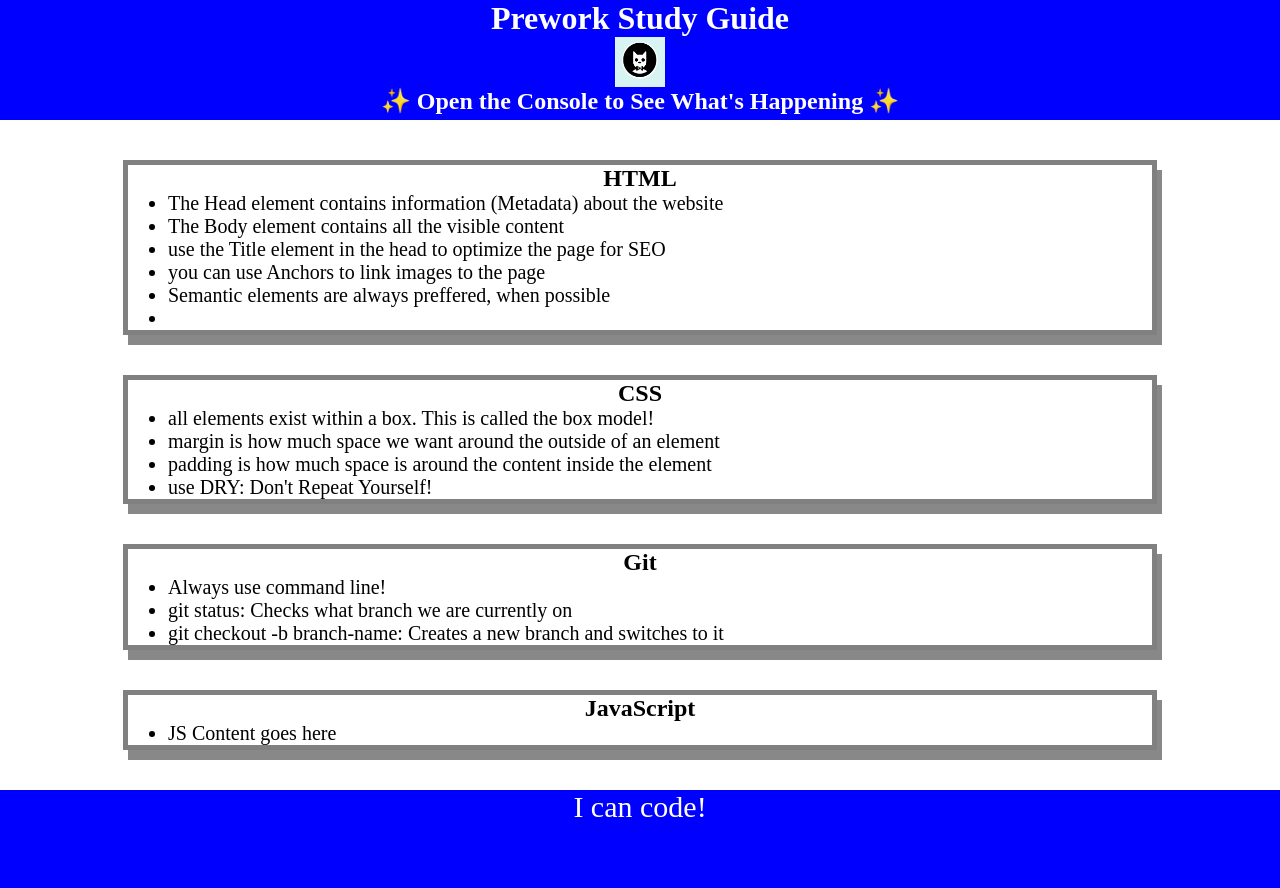
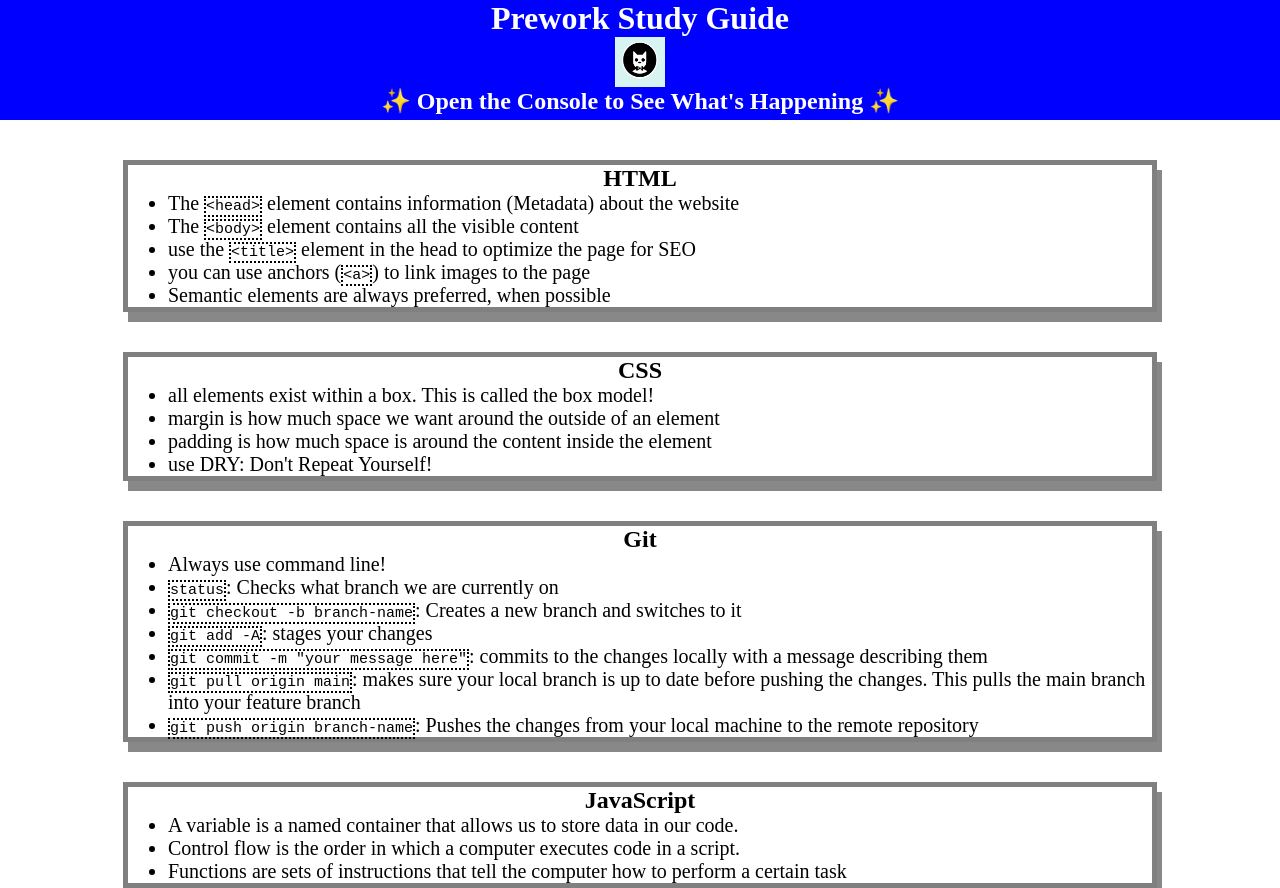
Before and after one commit to MattChiaro/prework-study-guide, a plain HTML site: page index.html in a window 1280 px wide. Shown: the top 888 px of the page. Drawn offline with Linux system fonts and the light colour scheme.

Commit message:
added JavaScript, updated notes on Git and JavaScript Sections, and created CSS classes for all code

```diff
--- a/assets/script.js
+++ b/assets/script.js
@@ -1,19 +1,31 @@
+
 var topics = ['HTML', 'CSS', 'Git', 'JavaScript'];
+var randomTopic = topics[Math.floor(Math.random() * topics.length)];
 
+function listTopics() {
   for (var x=0; x < topics.length; x++) {
     console.log(topics[x])
   }
+}
 
-/*
-if (topic === 'HTML') {
+
+
+function selectTopic() {
+
+  if (randomTopic === 'HTML') {
   console.log("Let's study HTML!");
-} else if (topic === 'CSS') {
+  } else if (randomTopic === 'CSS') {
   console.log("Let's study CSS!");
-} else if (topic === 'Git') {
+  } else if (randomTopic === 'Git') {
   console.log("Let's study Git!");
-} else if (topic === 'JavaScript') {
+  } else if (randomTopic === 'JavaScript') {
   console.log("Let's study JavaScript!");
   } else {
   console.log('Please try again!');
   }
-*/
+}
+
+console.log('Here are the topics we learned through Prework:');
+listTopics();
+console.log('Which topic should we study first?');
+selectTopic();
--- a/assets/style.css
+++ b/assets/style.css
@@ -40,3 +40,11 @@ p {
     border: 5px solid gray;
     box-shadow: 5px 10px #888888;
   }
+
+  .code {
+    blackground-color: gray;
+    font-family: monospace;
+    font-size: 15px;
+    border: dotted black 2px;
+
+  }
--- a/index.html
+++ b/index.html
@@ -18,12 +18,11 @@
       <section class="card" id="html-section">
         <h2>HTML</h2>
         <ul>
-          <li>The Head element contains information (Metadata) about the website</li>
-          <li>The Body element contains all the visible content</li>
-          <li>use the Title element in the head to optimize the page for SEO</li>
-          <li>you can use Anchors to link images to the page</li>
-          <li>Semantic elements are always preffered, when possible</li>
-          <li></li>
+          <li>The <span class=code>&lt;head&gt;</span> element contains information (Metadata) about the website</li>
+          <li>The <span class="code">&lt;body&gt;</span> element contains all the visible content</li>
+          <li>use the <span class="code">&lt;title&gt;</span> element in the head to optimize the page for SEO</li>
+          <li>you can use anchors (<span class=code>&lt;a&gt;</span>)  to link images to the page</li>
+          <li>Semantic elements are always preferred, when possible</li>
         </ul>
 
       </section>
@@ -35,7 +34,6 @@
           <li>margin is how much space we want around the outside of an element</li>
           <li>padding is how much space is around the content inside the element</li>
           <li>use DRY: Don't Repeat Yourself!</li>
-
         </ul>
 
       </section>
@@ -44,8 +42,12 @@
         <h2>Git</h2>
         <ul>
           <li>Always use command line!</li>
-          <li>git status: Checks what branch we are currently on</li>
-          <li>git checkout -b branch-name: Creates a new branch and switches to it</li>
+          <li><span class="code">status</span>: Checks what branch we are currently on</li>
+          <li><span class="code">git checkout -b branch-name</span>: Creates a new branch and switches to it</li>
+          <li><span class="code">git add -A</span>: stages your changes</li>
+          <li><span class="code">git commit -m "your message here"</span>: commits to the changes locally with a message describing them</li>
+          <li><span class="code">git pull origin main</span>: makes sure your local branch is up to date before pushing the changes. This pulls the main branch into your feature branch</li>
+          <li><span class="code">git push origin branch-name</span>: Pushes the changes from your local machine to the remote repository</li>
         </ul>
 
       </section>
@@ -53,7 +55,9 @@
       <section class="card" id="javascript-section">
         <h2>JavaScript</h2>
         <ul>
-          <li>JS Content goes here</li>
+          <li>A variable is a named container that allows us to store data in our code.</li>
+          <li>Control flow is the order in which a computer executes code in a script.</li>
+          <li>Functions are sets of instructions that tell the computer how to perform a certain task</li>
         </ul>
 
       </section>
```
Lines whose indentation alone changed are shown as unchanged.
